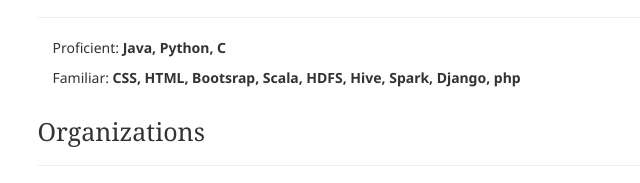
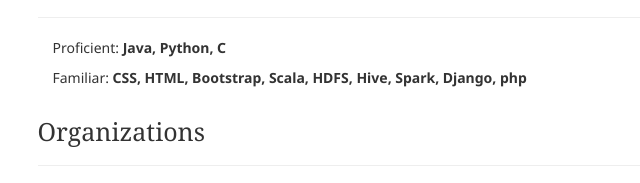
Before and after one commit to lymalyma/lymalyma.github.io, a plain HTML site: page resume.html in a window 1280 px wide. Shown: the part 1606-1789 px from the top of the page, 215-855 px from the left. Drawn offline with nearby package versions, Linux system fonts and the light colour scheme; a web font is replaced by a local one.

Commit message:
fixed typo

```diff
--- a/resume.html
+++ b/resume.html
@@ -175,7 +175,7 @@
               <hr/>
               <div class="resume-content">
                 <p>Proficient: <strong>Java, Python, C</strong></p>
-                <p>Familiar: <strong>CSS, HTML, Bootsrap, Scala, HDFS, Hive, Spark, Django, php</strong></p>
+                <p>Familiar: <strong>CSS, HTML, Bootstrap, Scala, HDFS, Hive, Spark, Django, php</strong></p>
               </div>
             </div>
             <div class="row">
```
